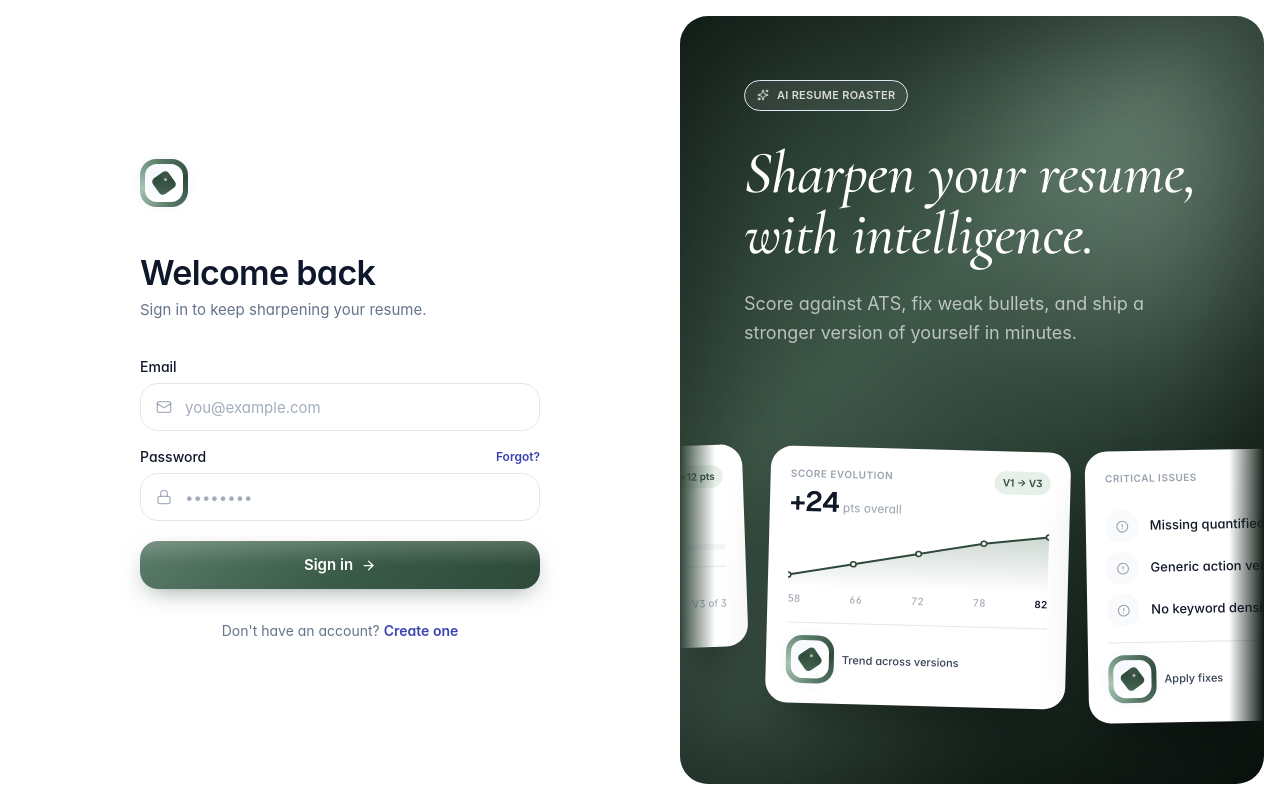
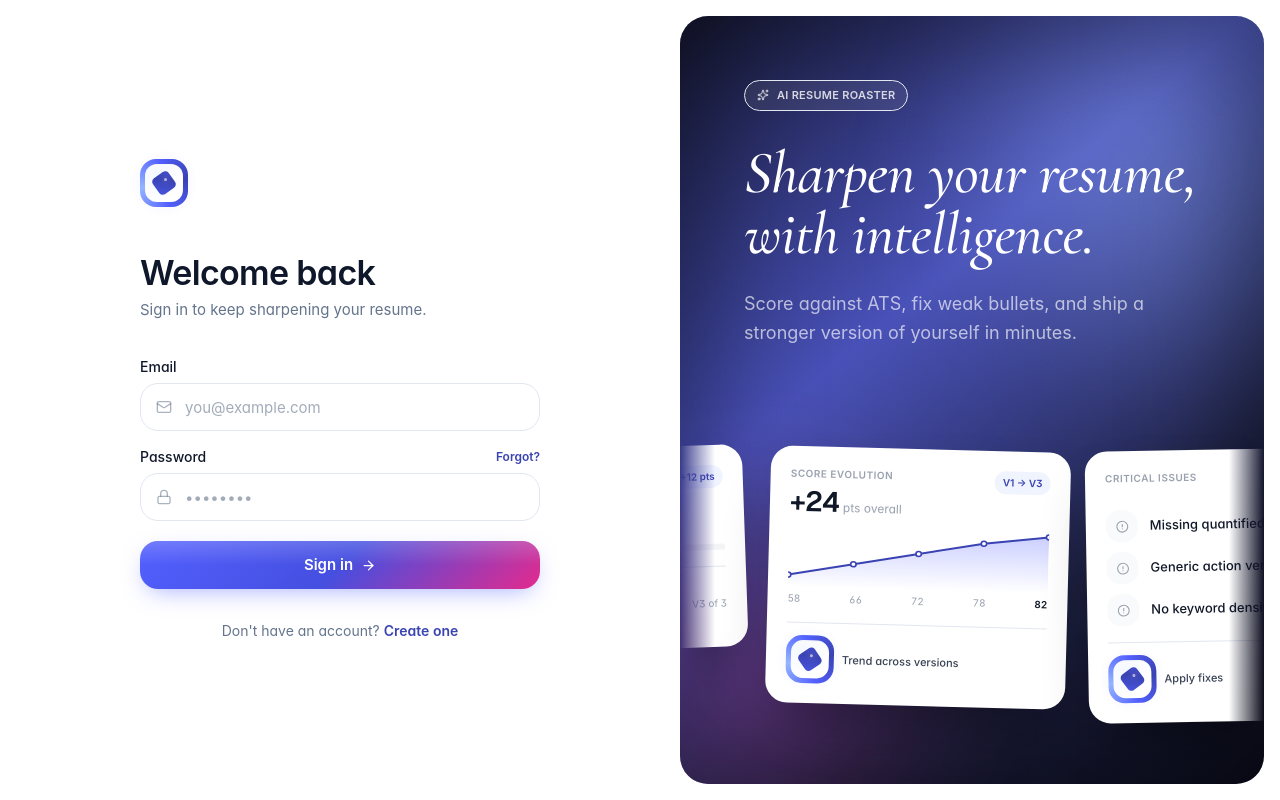
Before and after one commit to LucasRossatto/ats-ai-resumer, a React (Vite) app in the folder frontend/: page /login in a window 1280 px wide. Built offline with nearby package versions, Linux system fonts and the light colour scheme; what @react-pdf/renderer would draw is missing.

Commit message:
docs: add i18n design spec
Documents the react-i18next setup (pt-BR default, en secondary),
namespace/file layout, and migration plan for the frontend.

```diff
--- a/frontend/src/components/auth/AuthShell.tsx
+++ b/frontend/src/components/auth/AuthShell.tsx
@@ -35,7 +35,7 @@ function BrandPanel({ headline, subhead }: { headline: ReactNode; subhead: React
         className="absolute inset-0"
         style={{
           background:
-            "linear-gradient(140deg, #18271F 0%, #2F4A3A 38%, #1A2B22 72%, #0E1812 100%)",
+            "linear-gradient(140deg, #14162F 0%, #3A43B2 38%, #1A1D3D 72%, #0C0D1C 100%)",
         }}
       />
 
@@ -44,7 +44,7 @@ function BrandPanel({ headline, subhead }: { headline: ReactNode; subhead: React
         className="absolute -top-32 -right-32 w-[520px] h-[520px] rounded-full pointer-events-none"
         style={{
           background:
-            "radial-gradient(circle, rgba(168,196,179,0.55) 0%, transparent 70%)",
+            "radial-gradient(circle, rgba(148,181,255,0.55) 0%, transparent 70%)",
           filter: "blur(60px)",
         }}
         animate={{
@@ -58,7 +58,7 @@ function BrandPanel({ headline, subhead }: { headline: ReactNode; subhead: React
         className="absolute -bottom-40 -left-32 w-[460px] h-[460px] rounded-full pointer-events-none"
         style={{
           background:
-            "radial-gradient(circle, rgba(91,124,106,0.6) 0%, transparent 70%)",
+            "radial-gradient(circle, rgba(228,42,142,0.45) 0%, transparent 70%)",
           filter: "blur(60px)",
         }}
         animate={{
@@ -197,10 +197,10 @@ export function AuthPrimaryButton({ children, disabled, ...props }: AuthPrimaryB
     <motion.button
       whileTap={{ scale: 0.985 }}
       disabled={disabled}
-      className="relative w-full h-12 rounded-2xl text-white font-semibold text-[15px] flex items-center justify-center gap-2 overflow-hidden shadow-[0_8px_24px_-8px_rgba(47,74,58,0.55)] transition-all duration-200 hover:shadow-[0_12px_28px_-8px_rgba(47,74,58,0.7)] disabled:opacity-60 disabled:cursor-not-allowed"
+      className="relative w-full h-12 rounded-2xl text-white font-semibold text-[15px] flex items-center justify-center gap-2 overflow-hidden shadow-[0_8px_24px_-8px_rgba(83,96,255,0.55)] transition-all duration-200 hover:shadow-[0_12px_28px_-8px_rgba(83,96,255,0.7)] disabled:opacity-60 disabled:cursor-not-allowed"
       style={{
         background:
-          "linear-gradient(135deg, #5B7C6A 0%, #3A5C49 50%, #2F4A3A 100%)",
+          "linear-gradient(135deg, #5360FF 0%, #454FE0 50%, #E42A8E 100%)",
       }}
       {...props}
     >
--- a/frontend/src/components/auth/BrandCardMarquee.tsx
+++ b/frontend/src/components/auth/BrandCardMarquee.tsx
@@ -117,7 +117,7 @@ function AtsScoreCard() {
             <span className="text-sm text-gray-400 font-medium">/ 100</span>
           </div>
         </div>
-        <div className="inline-flex items-center gap-1 px-2 py-1 rounded-full text-[10px] font-semibold bg-[#E6EFE8] text-[#2F4A3A]">
+        <div className="inline-flex items-center gap-1 px-2 py-1 rounded-full text-[10px] font-semibold bg-[#EFF4FF] text-[#3A43B2]">
           <TrendingUp size={10} strokeWidth={2.5} />
           +12 pts
         </div>
@@ -128,7 +128,7 @@ function AtsScoreCard() {
           className="absolute inset-y-0 left-0 rounded-full"
           style={{
             width: "82%",
-            background: "linear-gradient(90deg, #5B7C6A 0%, #2F4A3A 100%)",
+            background: "linear-gradient(90deg, #5360FF 0%, #3A43B2 100%)",
           }}
         />
       </div>
@@ -165,7 +165,7 @@ function ScoreEvolutionCard() {
             <span className="text-xs text-gray-400">pts overall</span>
           </div>
         </div>
-        <div className="inline-flex items-center gap-1 px-2 py-1 rounded-full text-[10px] font-semibold bg-[#E6EFE8] text-[#2F4A3A]">
+        <div className="inline-flex items-center gap-1 px-2 py-1 rounded-full text-[10px] font-semibold bg-[#EFF4FF] text-[#3A43B2]">
           V1 → V3
         </div>
       </div>
@@ -177,14 +177,14 @@ function ScoreEvolutionCard() {
       >
         <defs>
           <linearGradient id="ev-fill" x1="0" y1="0" x2="0" y2="1">
-            <stop offset="0%" stopColor="#5B7C6A" stopOpacity="0.3" />
-            <stop offset="100%" stopColor="#5B7C6A" stopOpacity="0" />
+            <stop offset="0%" stopColor="#5360FF" stopOpacity="0.3" />
+            <stop offset="100%" stopColor="#5360FF" stopOpacity="0" />
           </linearGradient>
         </defs>
         <polygon points={area} fill="url(#ev-fill)" />
         <polyline
           points={points}
-          stroke="#2F4A3A"
+          stroke="#3A43B2"
           strokeWidth="2"
           fill="none"
           strokeLinecap="round"
@@ -202,7 +202,7 @@ function ScoreEvolutionCard() {
             cy={y}
             r="2.5"
             fill="white"
-            stroke="#2F4A3A"
+            stroke="#3A43B2"
             strokeWidth="1.5"
           />
         ))}
@@ -278,7 +278,7 @@ function RewriteCard() {
     <PreviewCard width={340}>
       <div className="flex items-start justify-between mb-3">
         <Label>AI Rewrite</Label>
-        <div className="inline-flex items-center gap-1 px-2 py-1 rounded-full text-[10px] font-semibold bg-[#E6EFE8] text-[#2F4A3A]">
+        <div className="inline-flex items-center gap-1 px-2 py-1 rounded-full text-[10px] font-semibold bg-[#EFF4FF] text-[#3A43B2]">
           <Sparkles size={10} strokeWidth={2.5} />
           Suggested
         </div>
@@ -298,8 +298,8 @@ function RewriteCard() {
           <ArrowRight size={14} />
         </div>
 
-        <div className="rounded-2xl bg-[#E6EFE8] p-3">
-          <div className="text-[9px] uppercase tracking-wide text-[#2F4A3A] mb-1 font-semibold">
+        <div className="rounded-2xl bg-[#EFF4FF] p-3">
+          <div className="text-[9px] uppercase tracking-wide text-[#3A43B2] mb-1 font-semibold">
             Rewritten
           </div>
           <div className="text-[12.5px] text-gray-900 leading-snug">
@@ -347,7 +347,7 @@ function KeywordsCard() {
           {present.map((k) => (
             <span
               key={k}
-              className="inline-flex items-center gap-1 px-2 py-0.5 rounded-full text-[11px] font-medium bg-[#E6EFE8] text-[#2F4A3A]"
+              className="inline-flex items-center gap-1 px-2 py-0.5 rounded-full text-[11px] font-medium bg-[#EFF4FF] text-[#3A43B2]"
             >
               <Check size={9} strokeWidth={3} />
               {k}
@@ -385,7 +385,7 @@ function StrengthsCard() {
     <PreviewCard width={310}>
       <div className="flex items-start justify-between mb-4">
         <Label>Standout Strengths</Label>
-        <div className="inline-flex items-center gap-1 px-2 py-1 rounded-full text-[10px] font-semibold bg-[#E6EFE8] text-[#2F4A3A]">
+        <div className="inline-flex items-center gap-1 px-2 py-1 rounded-full text-[10px] font-semibold bg-[#EFF4FF] text-[#3A43B2]">
           5 total
         </div>
       </div>
@@ -393,7 +393,7 @@ function StrengthsCard() {
       <div className="space-y-2.5">
         {strengths.map((s, i) => (
           <div key={i} className="flex items-start gap-3">
-            <div className="h-8 w-8 rounded-xl bg-[#E6EFE8] flex items-center justify-center text-[#2F4A3A] shrink-0">
+            <div className="h-8 w-8 rounded-xl bg-[#EFF4FF] flex items-center justify-center text-[#3A43B2] shrink-0">
               <Sparkles size={13} />
             </div>
             <div className="flex-1 min-w-0">
--- a/frontend/src/components/landing/Navbar.tsx
+++ b/frontend/src/components/landing/Navbar.tsx
@@ -1,8 +1,9 @@
 import { useEffect, useState } from "react";
 import { Link } from "react-router-dom";
 import { motion } from "framer-motion";
-import { Menu, X, ArrowRight } from "lucide-react";
+import { Menu, X, ArrowRight, Sun, Moon } from "lucide-react";
 import AILogo from "@/components/layout/AILogo";
+import { useTheme } from "@/context/ThemeContext";
 import { cn } from "@/lib/utils";
 
 const NAV_LINKS = [
@@ -15,6 +16,7 @@ const NAV_LINKS = [
 export function Navbar() {
   const [scrolled, setScrolled] = useState(false);
   const [open, setOpen] = useState(false);
+  const { theme, toggle } = useTheme();
 
   useEffect(() => {
     const onScroll = () => setScrolled(window.scrollY > 8);
@@ -60,6 +62,15 @@ export function Navbar() {
           </nav>
 
           <div className="flex items-center gap-2">
+            <button
+              type="button"
+              onClick={toggle}
+              className="h-9 w-9 rounded-full flex items-center justify-center text-[var(--foreground)] hover:bg-[var(--muted)] transition-colors"
+              aria-label="Toggle theme"
+              title="Toggle theme"
+            >
+              {theme === "light" ? <Moon size={15} /> : <Sun size={15} />}
+            </button>
             <Link
               to="/login"
               className="hidden sm:inline-flex h-9 px-4 rounded-full text-[13px] font-medium text-[var(--foreground)] hover:bg-[var(--muted)] items-center transition-colors"
--- a/frontend/src/components/layout/AILogo.tsx
+++ b/frontend/src/components/layout/AILogo.tsx
@@ -32,7 +32,7 @@ const AILogo = (_props: AILogoProps) => {
           className="absolute -inset-1/2"
           style={{
             background:
-              "conic-gradient(from 0deg, #2F4A3A, #5B7C6A, #A8C4B3, #5B7C6A, #2F4A3A)",
+              "conic-gradient(from 0deg, #3A43B2, #5360FF, #94B5FF, #5360FF, #3A43B2)",
           }}
           animate={{ rotate: 360 }}
           transition={{ duration: 4.5, repeat: Infinity, ease: "linear" }}
@@ -57,7 +57,7 @@ const AILogo = (_props: AILogoProps) => {
           className="relative h-[18px] w-[18px] rounded-[4px]"
           style={{
             background:
-              "linear-gradient(135deg, #5B7C6A 0%, #2F4A3A 50%, #5B7C6A 100%)",
+              "linear-gradient(135deg, #5360FF 0%, #3A43B2 50%, #5360FF 100%)",
             backgroundSize: "200% 200%",
             rotate: 45,
           }}
--- a/frontend/src/pages/Landing.tsx
+++ b/frontend/src/pages/Landing.tsx
@@ -1,4 +1,3 @@
-import { useEffect } from "react";
 import { Navbar } from "@/components/landing/Navbar";
 import { HeroSection } from "@/components/landing/HeroSection";
 import { FeaturesSection } from "@/components/landing/FeaturesSection";
@@ -10,19 +9,10 @@ import { CTASection } from "@/components/landing/CTASection";
 import { Footer } from "@/components/landing/Footer";
 
 export default function Landing() {
-  // Landing always reads on light background — but app-wide theme persists.
-  useEffect(() => {
-    const prev = document.documentElement.getAttribute("data-theme");
-    document.documentElement.setAttribute("data-theme", "light");
-    return () => {
-      if (prev) document.documentElement.setAttribute("data-theme", prev);
-    };
-  }, []);
-
   return (
-    <div className="min-h-screen bg-[var(--background)] text-[var(--foreground)] overflow-x-hidden">
+    <div className="min-h-screen bg-background text-foreground overflow-x-hidden">
       <Navbar />
-      <main style={{ background: "white" }}>
+      <main>
         <HeroSection />
         <FeaturesSection />
         <HowItWorks />
```
Also changed, not shown: frontend/src/components/landing/FeaturesSection.tsx (+4 -15 lines), 1 other file (tests, documents, lock files or other folders).
